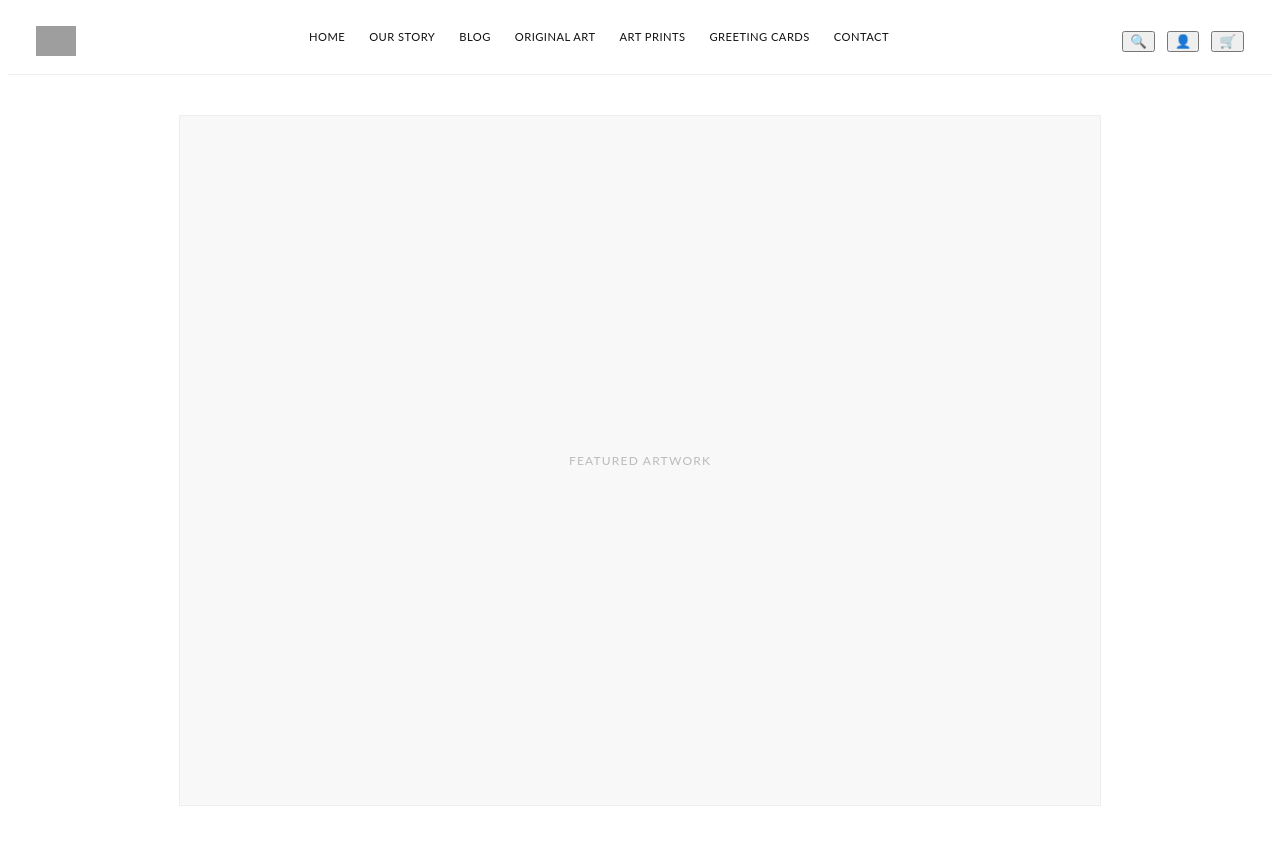
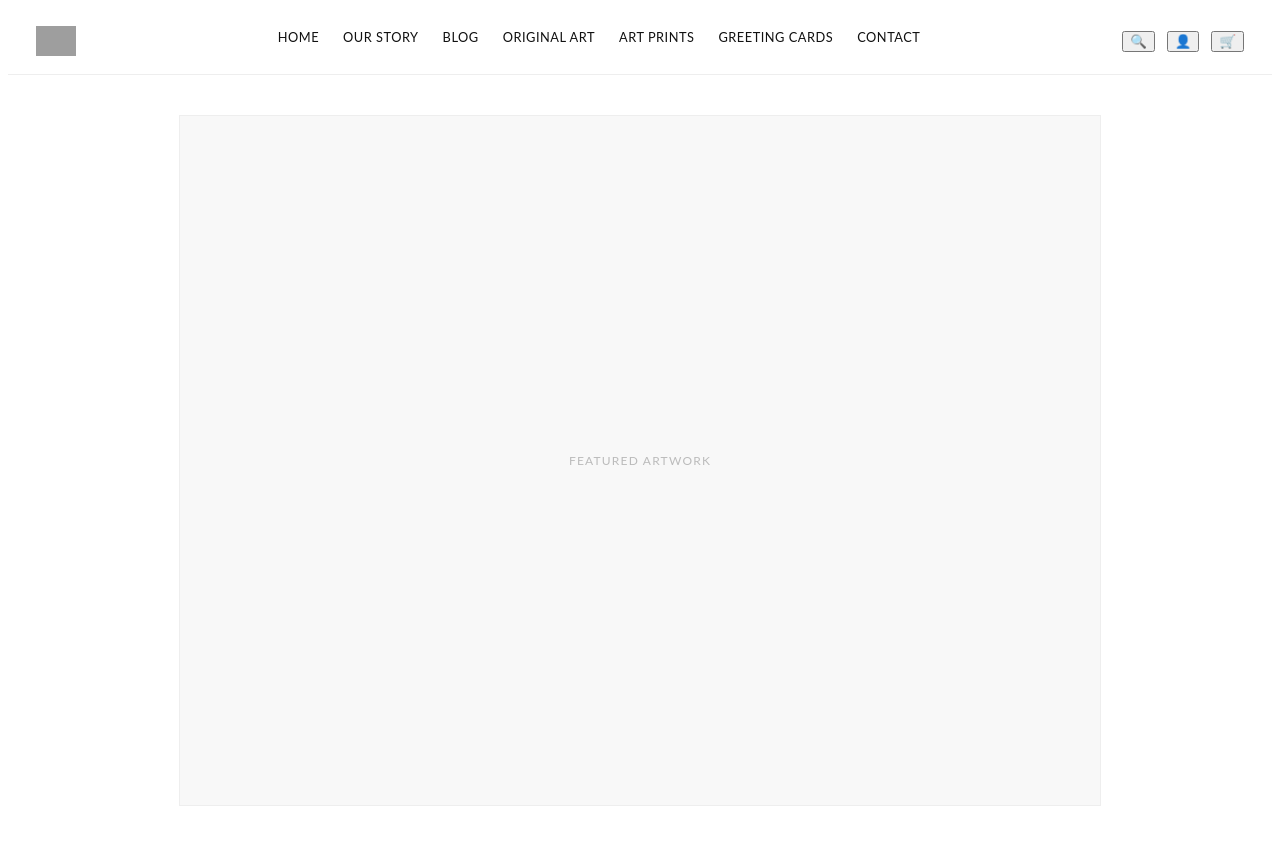
Before and after one commit to Leondecoding/Leondecoding.github.io, a Jekyll site: the page built from index.html, in a window 1280 px wide. Shown: the top 845 px of the page. Built offline with Jekyll 4.4.1, drawn with Linux system fonts in a browser that asks for light colours; grey boxes are pictures that could not be loaded.

Commit message:
Update main.scss

```diff
--- a/assets/css/main.scss
+++ b/assets/css/main.scss
@@ -70,7 +70,7 @@ body {
   color: #111;
   font-weight: 400;
   letter-spacing: .04em;
-  font-size: 0.7rem;   /* 想再小就改这个数：0.85rem / 0.8rem 都可以 */
+  font-size: 0.8rem;   /* 想再小就改这个数：0.85rem / 0.8rem 都可以 */
   padding-bottom: 6px;
   border-bottom: 2px solid transparent;
 }
```
